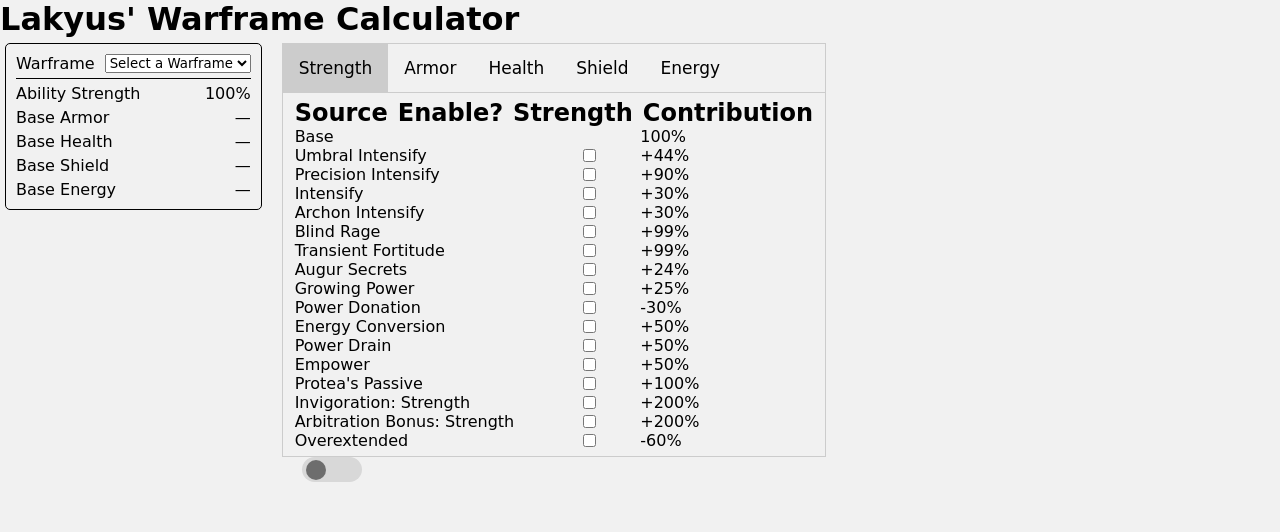
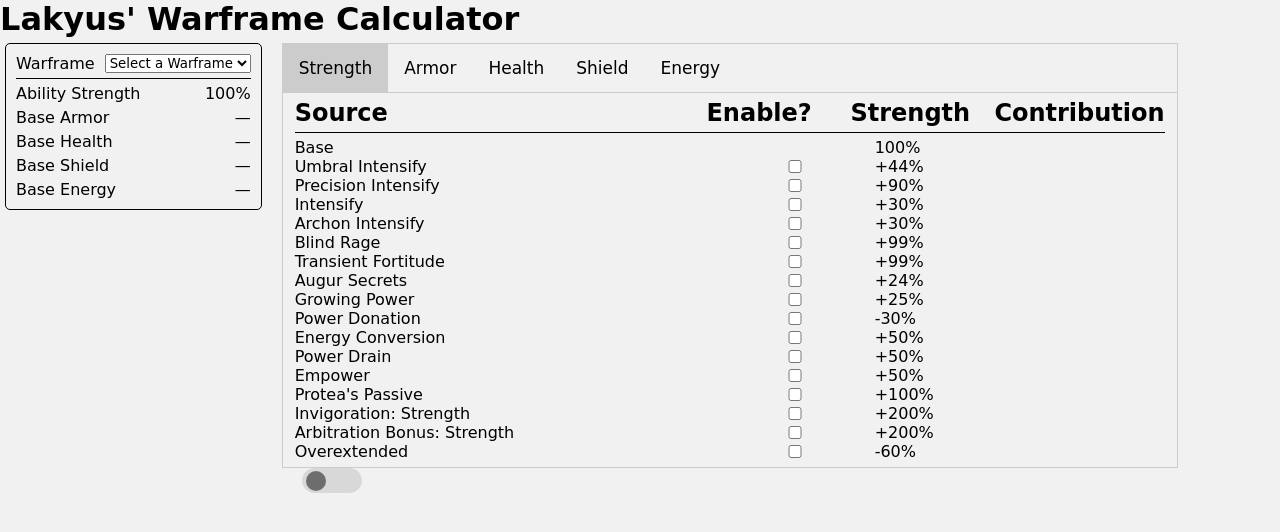
Before and after one commit to Savantford/warframe-tools, a plain HTML site: page index.html in a window 1280 px wide. Both pictures are taken after a click on the button "Strength". Drawn offline with Linux system fonts and the light colour scheme; a web font is replaced by a local one.

Commit message:
CSS fixes

```diff
--- a/css/style.css
+++ b/css/style.css
@@ -39,6 +39,13 @@
     justify-content: space-between;
     align-items: center;
     gap: 10px;
+}
+
+.modifier-row.header {
+    font-weight: bold;
+    border-bottom: 1px solid;
+    margin-bottom: 5px;
+    padding-bottom: 5px;
 }
 
 .modifier-row > * {
@@ -96,6 +103,7 @@
 
 /* Style the tab content */
 .tab-content {
+    width: 70vw;
     display: none;
     padding: 6px 12px;
     border: 1px solid #ccc;
--- a/index.html
+++ b/index.html
@@ -65,7 +65,7 @@
 
             <div id="tab-strength" class="tab-content">
 
-                <h2 class="modifier-row">
+                <h2 class="modifier-row header">
                     <label>Source</label>
                     <div class="enable">Enable?</div>
                     <div class="value">Strength</div>
```
